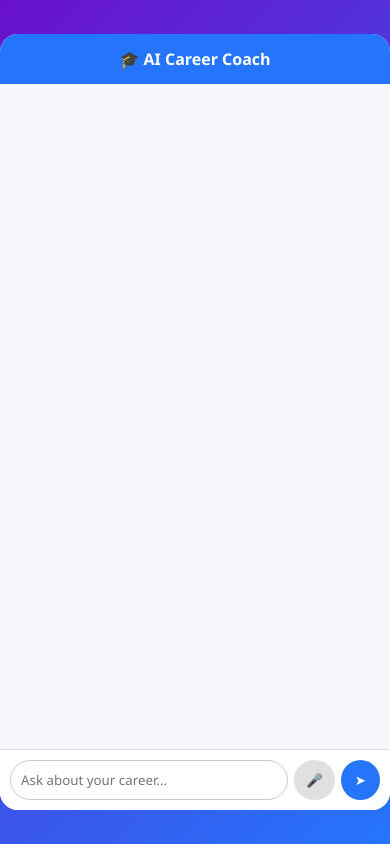
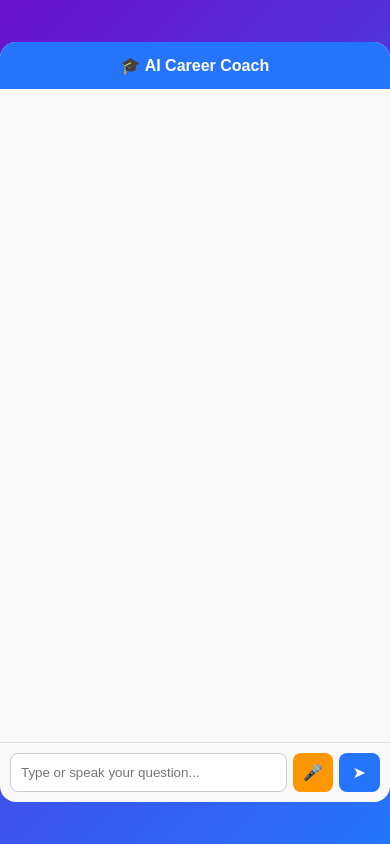
Before and after one commit to durga-0912/AI_Career_Coach, a Flask app: page / in a window 390 px wide. Run offline with Flask 3, Linux system fonts and the light colour scheme.

Commit message:
UI fix + mic + mobile layout

```diff
--- a/app.py
+++ b/app.py
@@ -1,26 +1,28 @@
 from flask import Flask, render_template, request, jsonify
 from openai import OpenAI
 import os
+import re
 
 app = Flask(__name__)
-
 client = OpenAI(api_key=os.getenv("OPENAI_API_KEY"))
 
 SYSTEM_PROMPT = """
 You are an AI Career Coach for college students.
 
 Rules:
-- Reply neatly in short points.
-- Avoid long paragraphs.
-- Use simple English or simple Tamil (spoken style).
-- If user uses Tamil, reply in Tamil.
-- If user uses English, reply in English.
-- Give career guidance, resume help, interview tips.
+- Answer in simple points
+- No markdown
+- No symbols like ** ### ---
+- Short, clear sentences
+- Step by step guidance
+- Friendly tone
+"""
 
-Formatting:
-- Use numbered or bullet points.
-- Keep answers clean and readable.
-"""
+def clean_text(text):
+    # Remove markdown symbols
+    text = re.sub(r"\*\*|###|##|#", "", text)
+    text = re.sub(r"- ", "• ", text)
+    return text.strip()
 
 @app.route("/")
 def home():
@@ -30,18 +32,18 @@ def home():
 def chat():
     user_msg = request.json.get("message")
 
-    messages = [
-        {"role": "system", "content": SYSTEM_PROMPT},
-        {"role": "user", "content": user_msg}
-    ]
-
     response = client.chat.completions.create(
         model="gpt-4o-mini",
-        messages=messages
+        messages=[
+            {"role": "system", "content": SYSTEM_PROMPT},
+            {"role": "user", "content": user_msg}
+        ]
     )
 
     reply = response.choices[0].message.content
+    reply = clean_text(reply)
+
     return jsonify({"reply": reply})
 
 if __name__ == "__main__":
-    app.run()
+    app.run(debug=True)
--- a/static/script.js
+++ b/static/script.js
@@ -1,14 +1,18 @@
 const chatBox = document.getElementById("chatBox");
 const userInput = document.getElementById("userInput");
 
+// Add message to UI
 function addMessage(text, sender) {
-    const msg = document.createElement("div");
-    msg.className = "message " + sender;
-    msg.innerText = text;
-    chatBox.appendChild(msg);
+    const div = document.createElement("div");
+    div.className = "msg " + sender;
+    div.innerText = text;
+    chatBox.appendChild(div);
     chatBox.scrollTop = chatBox.scrollHeight;
+
+    if (sender === "bot") speak(text);
 }
 
+// Send text message
 function sendMessage() {
     const text = userInput.value.trim();
     if (!text) return;
@@ -23,22 +27,35 @@ function sendMessage() {
     })
     .then(res => res.json())
     .then(data => {
-        addMessage(data.reply, "bot");
+        // Clean markdown symbols
+        const cleanText = data.reply
+            .replace(/\*\*/g, "")
+            .replace(/###/g, "")
+            .replace(/##/g, "")
+            .replace(/\*/g, "");
+
+        addMessage(cleanText, "bot");
     });
 }
 
-/* 🎤 MIC FUNCTION */
+// 🎤 Voice input
 function startMic() {
-    if (!('webkitSpeechRecognition' in window)) {
-        alert("Mic not supported in this browser");
-        return;
-    }
+    const SpeechRecognition = window.SpeechRecognition || window.webkitSpeechRecognition;
+    const recognition = new SpeechRecognition();
 
-    const recognition = new webkitSpeechRecognition();
     recognition.lang = "en-IN";
     recognition.start();
 
     recognition.onresult = function(event) {
         userInput.value = event.results[0][0].transcript;
+        sendMessage();
     };
 }
+
+// 🔊 Bot voice reply (Tamil + English)
+function speak(text) {
+    const speech = new SpeechSynthesisUtterance(text);
+    speech.lang = /[அ-ஹ]/.test(text) ? "ta-IN" : "en-IN";
+    speech.rate = 1;
+    window.speechSynthesis.speak(speech);
+}
--- a/static/style.css
+++ b/static/style.css
@@ -1,14 +1,10 @@
 * {
     box-sizing: border-box;
-    font-family: 'Segoe UI', sans-serif;
+    font-family: Arial, sans-serif;
 }
 
 body {
     margin: 0;
-    height: 100vh;
-}
-
-.app-bg {
     height: 100vh;
     background: linear-gradient(135deg, #6a11cb, #2575fc);
     display: flex;
@@ -16,12 +12,12 @@ body {
     align-items: center;
 }
 
-.chat-container {
+.app {
     width: 100%;
     max-width: 420px;
-    height: 92vh;
-    background: #ffffff;
-    border-radius: 18px;
+    height: 90vh;
+    background: #f9f9f9;
+    border-radius: 16px;
     display: flex;
     flex-direction: column;
     overflow: hidden;
@@ -30,8 +26,8 @@ body {
 .header {
     background: #2575fc;
     color: white;
+    padding: 14px;
     text-align: center;
-    padding: 14px;
     font-weight: bold;
 }
 
@@ -39,28 +35,25 @@ body {
     flex: 1;
     padding: 12px;
     overflow-y: auto;
-    background: #f5f7fb;
 }
 
-.message {
+.msg {
+    margin-bottom: 12px;
+    padding: 10px 12px;
+    border-radius: 10px;
     max-width: 85%;
-    margin-bottom: 10px;
-    padding: 10px 14px;
-    border-radius: 14px;
-    font-size: 14px;
     line-height: 1.4;
 }
 
 .user {
     background: #2575fc;
     color: white;
-    align-self: flex-end;
+    margin-left: auto;
 }
 
 .bot {
-    background: #e4e7ee;
-    color: #333;
-    align-self: flex-start;
+    background: #e6e6e6;
+    color: #000;
 }
 
 .input-area {
@@ -68,30 +61,30 @@ body {
     gap: 6px;
     padding: 10px;
     border-top: 1px solid #ddd;
-    background: white;
 }
 
-.input-area input {
+input {
     flex: 1;
     padding: 10px;
-    border-radius: 20px;
+    border-radius: 8px;
     border: 1px solid #ccc;
     outline: none;
 }
 
 .icon-btn {
     border: none;
-    background: #e0e0e0;
-    border-radius: 50%;
-    padding: 10px 12px;
-    cursor: pointer;
+    background: #ff9800;
+    color: white;
+    border-radius: 8px;
+    padding: 10px;
+    font-size: 16px;
 }
 
 .send-btn {
     border: none;
     background: #2575fc;
     color: white;
-    border-radius: 50%;
+    border-radius: 8px;
     padding: 10px 14px;
-    cursor: pointer;
+    font-size: 16px;
 }
--- a/templates/index.html
+++ b/templates/index.html
@@ -4,24 +4,22 @@
     <meta charset="UTF-8">
     <title>AI Career Coach</title>
     <meta name="viewport" content="width=device-width, initial-scale=1.0">
-
     <link rel="stylesheet" href="/static/style.css">
 </head>
 <body>
 
-<div class="app-bg">
-    <div class="chat-container">
+<div class="app">
+    <div class="header">
+        🎓 AI Career Coach
+    </div>
 
-        <div class="header">🎓 AI Career Coach</div>
+    <div id="chatBox" class="chat-box"></div>
 
-        <div id="chatBox" class="chat-box"></div>
+    <div class="input-area">
+        <input type="text" id="userInput" placeholder="Type or speak your question..." />
 
-        <div class="input-area">
-            <input type="text" id="userInput" placeholder="Ask about your career..." />
-            <button class="icon-btn" onclick="startMic()">🎤</button>
-            <button class="send-btn" onclick="sendMessage()">➤</button>
-        </div>
-
+        <button class="icon-btn" onclick="startMic()">🎤</button>
+        <button class="send-btn" onclick="sendMessage()">➤</button>
     </div>
 </div>
 
```
